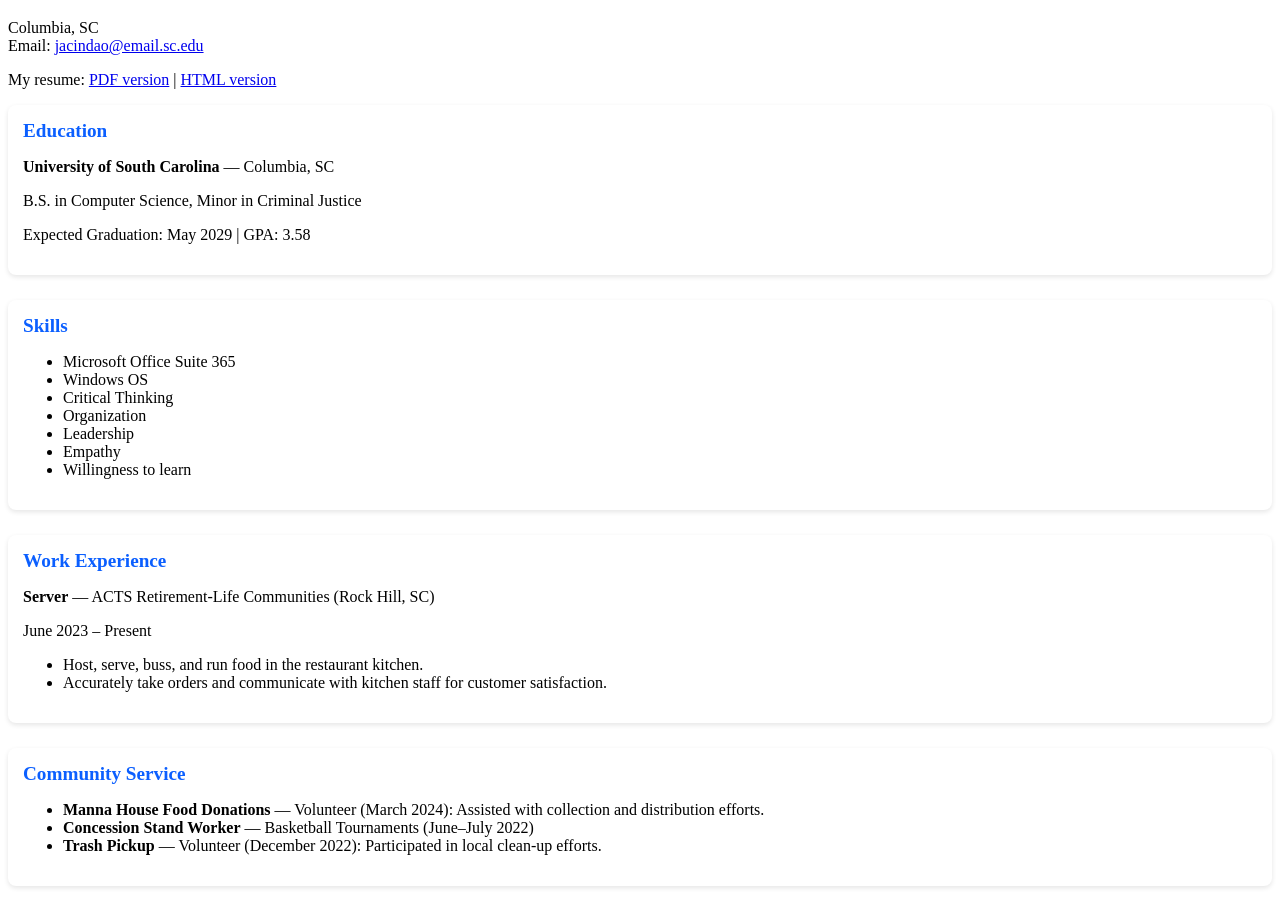
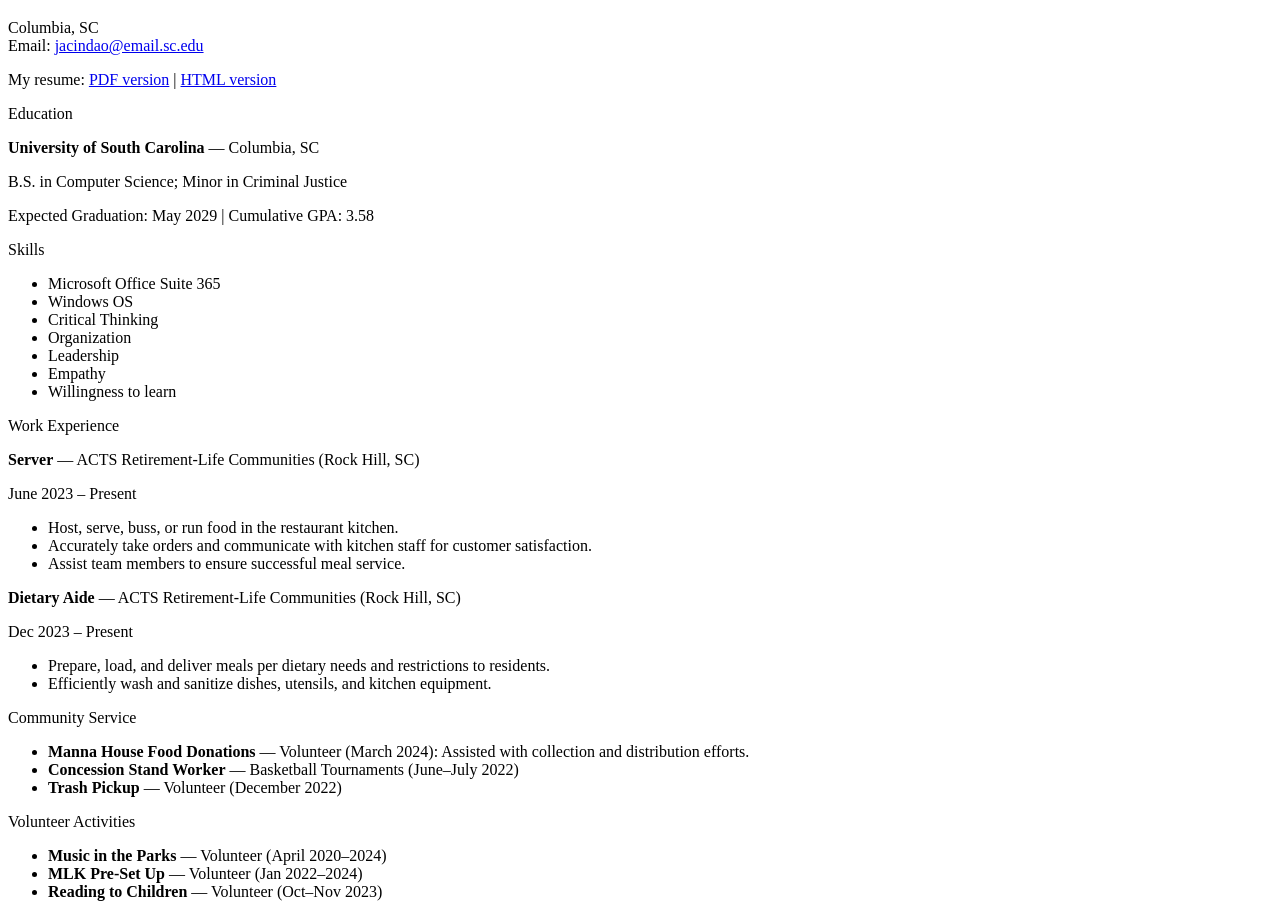
Before and after one commit to CompMorgan15/CompMorgan15.github.io, a plain HTML site: page resume.html in a window 1280 px wide. Shown: the part 61-964 px from the top of the page. Drawn offline with Linux system fonts and the light colour scheme.

Commit message:
edited the html again

```diff
--- a/resume.html
+++ b/resume.html
@@ -2,48 +2,30 @@
 <html lang="en">
 <head>
   <meta charset="utf-8">
-  <title>Jacinda Orr - Resume</title>
-  <style>
-    /* simple optional styling */
-    .section {
-      margin-bottom: 25px;
-      background: white;
-      padding: 15px;
-      border-radius: 8px;
-      box-shadow: 0 2px 5px rgba(0,0,0,0.1);
-    }
-    .section-title {
-      font-weight: bold;
-      font-size: 1.2em;
-      color: #0b5fff;
-      margin-bottom: 10px;
-    }
-  </style>
+  <title>Jacinda Orr — Resume (Plain HTML)</title>
 </head>
-
 <body>
-  <!-- this HTML content was created by ChatGPT -->
-
+<!-- This HTML content was created by ChatGPT -->
   <h1>Jacinda Orr</h1>
   <p>Columbia, SC<br>
   Email: <a href="mailto:jacindao@email.sc.edu">jacindao@email.sc.edu</a></p>
 
-  <p>My resume:
-    <a href="Files/ModernResume.pdf">PDF version</a> |
+  <p>
+    My resume:
+    <!-- Local file path shown below — when you upload to your repo, use Files/ModernResume.pdf -->
+    <a href="/mnt/data/ModernResume.pdf">PDF version</a> |
     <a href="resume.html">HTML version</a>
   </p>
-
-  <!-- Education section -->
+<!-- Education section -->
   <div class="section">
     <div class="section-title">Education</div>
     <div class="section-content">
       <p><strong>University of South Carolina</strong> — Columbia, SC</p>
-      <p>B.S. in Computer Science, Minor in Criminal Justice</p>
-      <p>Expected Graduation: May 2029 | GPA: 3.58</p>
+      <p>B.S. in Computer Science; Minor in Criminal Justice</p>
+      <p>Expected Graduation: May 2029 | Cumulative GPA: 3.58</p>
     </div>
   </div>
-
-  <!-- Skills Section -->
+<!-- Skills section -->
   <div class="section">
     <div class="section-title">Skills</div>
     <div class="section-content">
@@ -58,39 +40,45 @@
       </ul>
     </div>
   </div>
-
-  <!-- Work Experience section -->
+<!-- Work Experince section -->
   <div class="section">
     <div class="section-title">Work Experience</div>
     <div class="section-content">
       <p><strong>Server</strong> — ACTS Retirement-Life Communities (Rock Hill, SC)</p>
       <p>June 2023 – Present</p>
       <ul>
-        <li>Host, serve, buss, and run food in the restaurant kitchen.</li>
+        <li>Host, serve, buss, or run food in the restaurant kitchen.</li>
         <li>Accurately take orders and communicate with kitchen staff for customer satisfaction.</li>
+        <li>Assist team members to ensure successful meal service.</li>
+      </ul>
+
+      <p><strong>Dietary Aide</strong> — ACTS Retirement-Life Communities (Rock Hill, SC)</p>
+      <p>Dec 2023 – Present</p>
+      <ul>
+        <li>Prepare, load, and deliver meals per dietary needs and restrictions to residents.</li>
+        <li>Efficiently wash and sanitize dishes, utensils, and kitchen equipment.</li>
       </ul>
     </div>
   </div>
-  <!-- Community Service section -->
+<!-- Community Service section -->
   <div class="section">
     <div class="section-title">Community Service</div>
     <div class="section-content">
       <ul>
         <li><strong>Manna House Food Donations</strong> — Volunteer (March 2024): Assisted with collection and distribution efforts.</li>
         <li><strong>Concession Stand Worker</strong> — Basketball Tournaments (June–July 2022)</li>
-        <li><strong>Trash Pickup</strong> — Volunteer (December 2022): Participated in local clean-up efforts.</li>
+        <li><strong>Trash Pickup</strong> — Volunteer (December 2022)</li>
       </ul>
     </div>
   </div>
-
-  <!-- Volunteer Activities section -->
+<!-- Volunteer Activities section -->
   <div class="section">
     <div class="section-title">Volunteer Activities</div>
     <div class="section-content">
       <ul>
-        <li><strong>Music in the Parks</strong> — Volunteer (April 2020–2024): Organized and supported events for ensembles.</li>
-        <li><strong>Martin Luther King Pre-Set Up</strong> — Volunteer (Jan 2022–2024): Assisted with pre-event setup.</li>
-        <li><strong>Reading to Children at Elementary Schools</strong> — Volunteer (Oct–Nov 2023): Read to students to encourage positivity and literacy.</li>
+        <li><strong>Music in the Parks</strong> — Volunteer (April 2020–2024)</li>
+        <li><strong>MLK Pre-Set Up</strong> — Volunteer (Jan 2022–2024)</li>
+        <li><strong>Reading to Children</strong> — Volunteer (Oct–Nov 2023)</li>
       </ul>
     </div>
   </div>
@@ -98,5 +86,3 @@
   <p><em>Last updated: November 2025</em></p>
 </body>
 </html>
-</body>
-</html>
```
